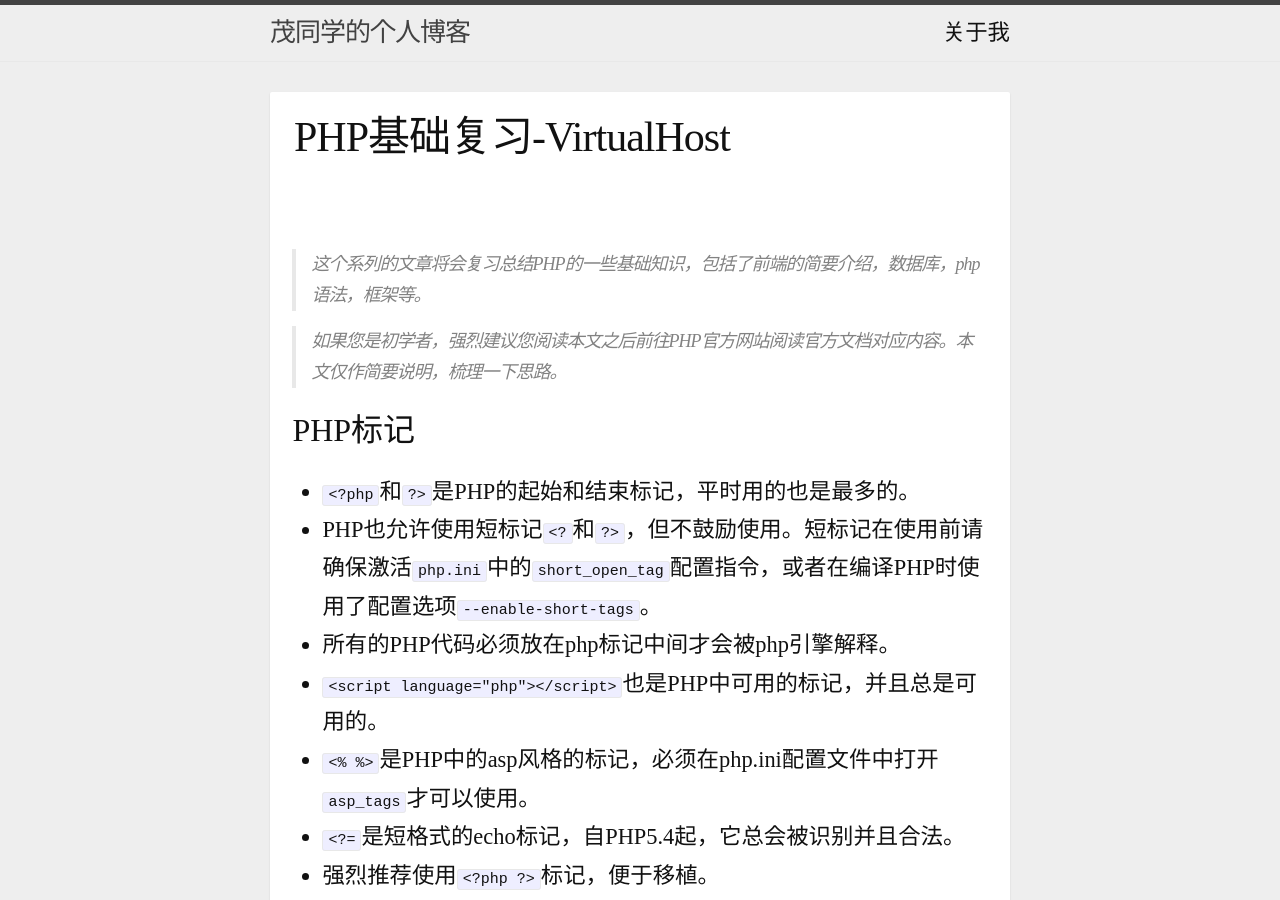
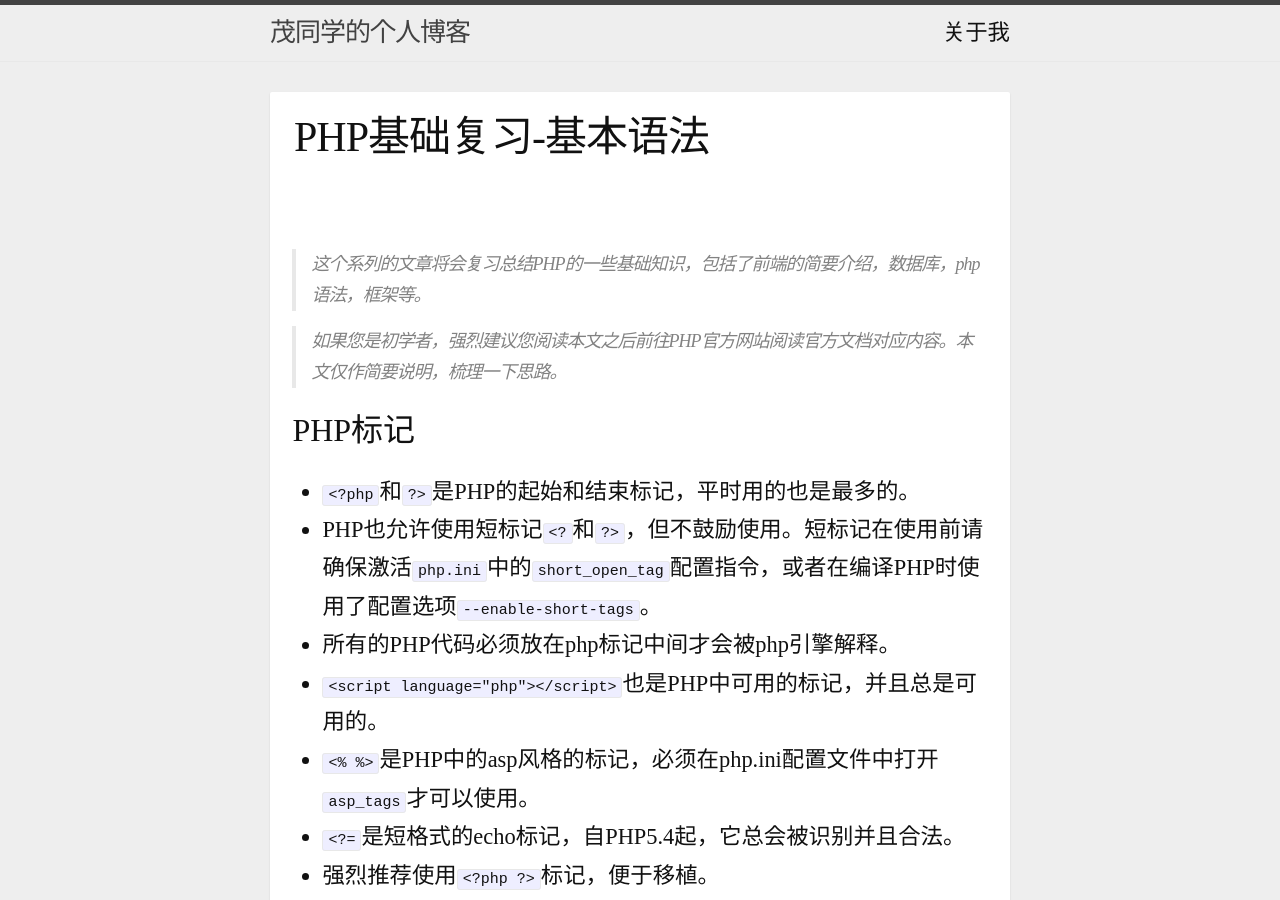
Before and after one commit to swumao/swumao.github.io, a Jekyll site: the page built from _posts/2016-05-17-PHP基础复习-基本语法.markdown, in a window 1280 px wide and 900 px high. Built offline with Jekyll 4.4.1, drawn with Linux system fonts in a browser that asks for light colours.

Commit message:
Fix 标题错误

```diff
--- a/_posts/2016-05-17-PHP基础复习-基本语法.markdown
+++ b/_posts/2016-05-17-PHP基础复习-基本语法.markdown
@@ -1,8 +1,8 @@
 ---
 layout: post
-title:  "PHP基础复习-VirtualHost"
+title:  "PHP基础复习-基本语法"
 date:   2016-05-07 09:54:00 +0800
-categories: swumao update PHP基础 VirtualHost vhost
+categories: swumao update PHP基础 基本语法 注释规范
 ---
 > 这个系列的文章将会复习总结PHP的一些基础知识，包括了前端的简要介绍，数据库，php语法，框架等。
 
```
